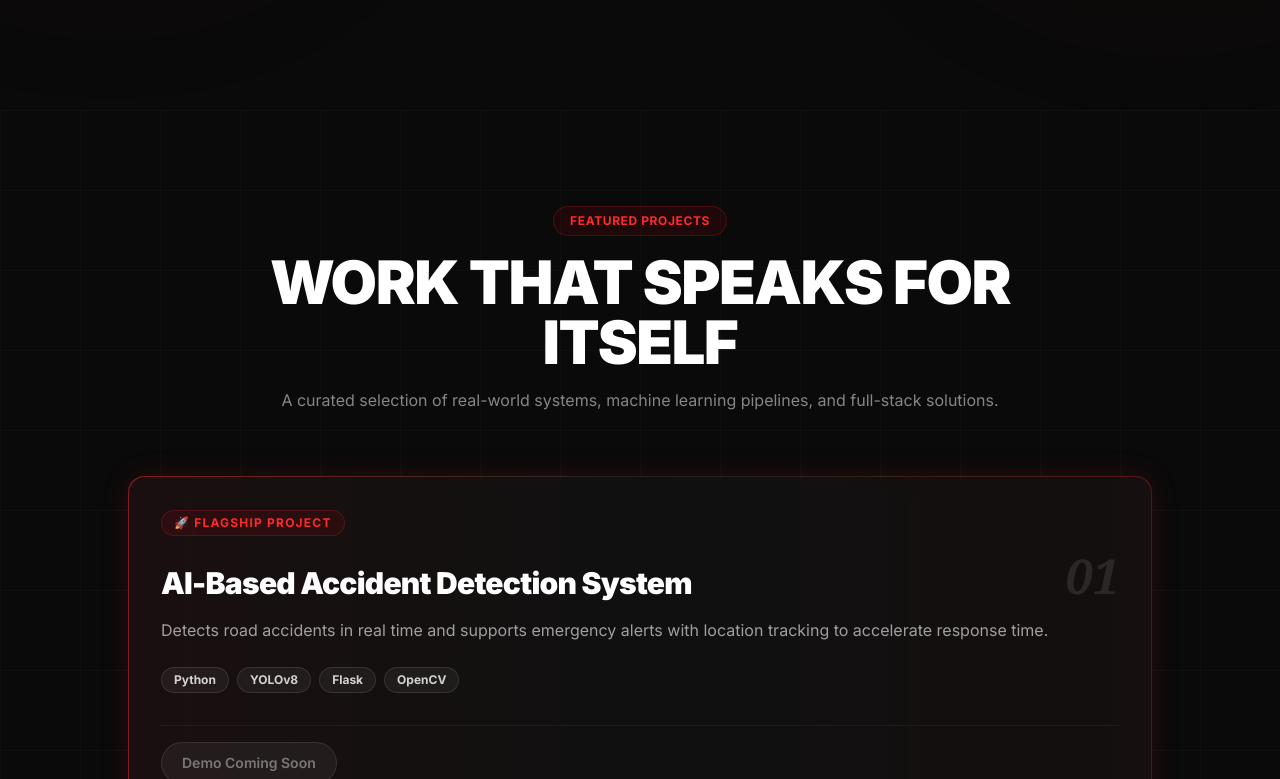
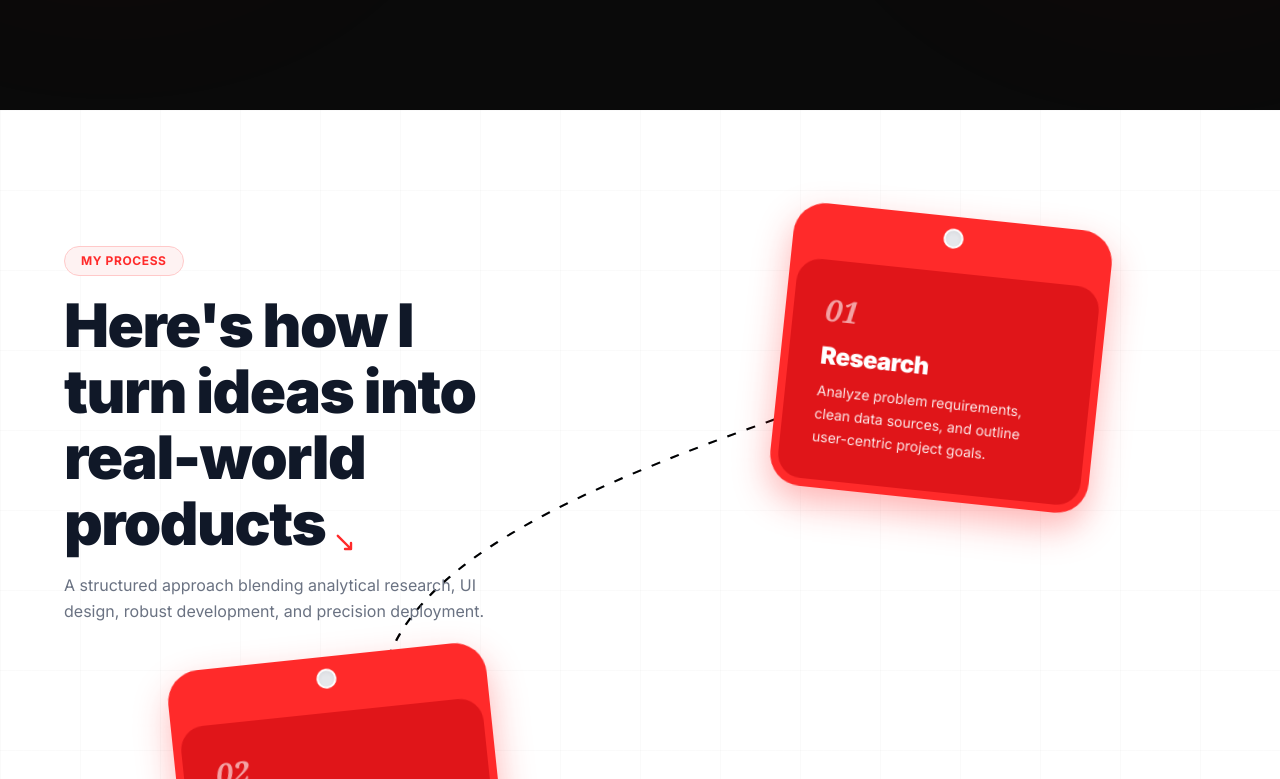
Before and after one commit to syminhaj/syeda-minhajul-sajideen-portfolio, a React (Vite) app: page / in a window 1280 px wide. Shown: the part 1401-2180 px from the top of the page. Built offline with nearby package versions, Linux system fonts and the light colour scheme; no server answers.

Commit message:
Create Services component with scroll-progress animated SVG path and hanging tag cards

```diff
--- a/src/App.jsx
+++ b/src/App.jsx
@@ -5,6 +5,7 @@ import Preloader from './components/Preloader'
 import Navbar from './components/Navbar'
 import About from './components/About'
 import TechnicalSkills from './components/TechnicalSkills'
+import Services from './components/Services'
 import Projects from './components/Projects'
 import Internships from './components/Internships'
 import Leadership from './components/Leadership'
@@ -27,6 +28,7 @@ export default function App() {
       <main>
         <About />
         <TechnicalSkills />
+        <Services />
         <Projects />
         {internshipsList && internshipsList.length > 0 && <Internships />}
         {leadershipList && leadershipList.length > 0 && <Leadership />}
--- /dev/null
+++ b/src/components/Services.jsx
@@ -0,0 +1,272 @@
+import { useRef, useState } from 'react'
+import {
+  motion,
+  useScroll,
+  useSpring,
+  useMotionValueEvent,
+} from 'framer-motion'
+import { skillsContent } from '../data/portfolioData'
+
+function TagCard({
+  number,
+  title,
+  text,
+  className = '',
+  aosDelay = 0,
+  aosType = 'fade-up',
+  pathLength,
+  containerRef,
+}) {
+  const cardRef = useRef(null)
+  const [isActive, setIsActive] = useState(false)
+
+  useMotionValueEvent(pathLength, 'change', (latest) => {
+    if (!cardRef.current || !containerRef.current) return
+    const containerRect = containerRef.current.getBoundingClientRect()
+    const cardRect = cardRef.current.getBoundingClientRect()
+    const cardTopInContainer = cardRect.top - containerRect.top
+    const containerHeight = containerRect.height || 1350
+    const tipY = latest * containerHeight
+
+    // Activate card once the animated dashed line tip reaches card top + 50px
+    if (tipY >= cardTopInContainer + 50) {
+      setIsActive(true)
+    } else {
+      setIsActive(false)
+    }
+  })
+
+  return (
+    <div
+      ref={cardRef}
+      data-aos={aosType}
+      data-aos-delay={aosDelay}
+      className={`w-72 sm:w-80 rounded-[2rem] p-2 transition-all duration-700 cursor-default select-none ${
+        isActive
+          ? 'bg-[#ff2a2a] shadow-[0_15px_35px_rgba(255,42,42,0.35)]'
+          : 'bg-white shadow-[0_10px_30px_rgba(0,0,0,0.06)] border border-gray-100'
+      } ${className}`}
+    >
+      {/* Punched hole circle at the top */}
+      <div className="w-5 h-5 rounded-full bg-gray-200 border-2 border-white mx-auto shadow-inner mt-1" />
+
+      {/* Inner panel */}
+      <div
+        className={`mt-6 p-6 sm:p-8 min-h-[220px] rounded-[1.5rem] transition-colors duration-700 flex flex-col justify-between ${
+          isActive ? 'bg-red-700/50 text-white' : 'bg-[#f4f4f4] text-gray-900'
+        }`}
+      >
+        <div>
+          <span
+            className={`block text-3xl font-serif italic font-black mb-3 ${
+              isActive ? 'text-white/60' : 'text-gray-400'
+            }`}
+          >
+            {number}
+          </span>
+          <h3
+            className={`text-2xl font-black tracking-tight mb-2 ${
+              isActive ? 'text-white' : 'text-gray-900'
+            }`}
+          >
+            {title}
+          </h3>
+        </div>
+        <p
+          className={`text-sm leading-relaxed ${
+            isActive ? 'text-white/90' : 'text-gray-600'
+          }`}
+        >
+          {text}
+        </p>
+      </div>
+    </div>
+  )
+}
+
+export default function Services() {
+  const containerRef = useRef(null)
+
+  const { scrollYProgress } = useScroll({
+    target: containerRef,
+    offset: ['start center', 'end center'],
+  })
+
+  const pathLength = useSpring(scrollYProgress, {
+    stiffness: 60,
+    damping: 20,
+    restDelta: 0.001,
+  })
+
+  const desktopSvgPath =
+    'M 650,200 C 400,300 200,400 300,600 C 400,800 750,750 700,950 C 650,1150 400,1150 300,1200'
+
+  const cardConfigs = [
+    {
+      className:
+        'md:absolute md:top-[10px] md:right-[5%] lg:right-[10%] rotate-2 md:rotate-6',
+      aosType: 'fade-left',
+      aosDelay: 100,
+    },
+    {
+      className:
+        'md:absolute md:top-[450px] md:left-[5%] lg:left-[10%] -rotate-2 md:-rotate-6',
+      aosType: 'fade-right',
+      aosDelay: 200,
+    },
+    {
+      className:
+        'md:absolute md:top-[700px] md:right-[5%] lg:right-[15%] rotate-1 md:rotate-3',
+      aosType: 'fade-left',
+      aosDelay: 300,
+    },
+    {
+      className:
+        'md:absolute md:top-[1050px] md:left-[15%] lg:left-[25%] -rotate-1 md:-rotate-3',
+      aosType: 'fade-right',
+      aosDelay: 400,
+    },
+  ]
+
+  return (
+    <section
+      id="process"
+      ref={containerRef}
+      className="bg-white pt-24 pb-32 px-6 md:px-12 relative overflow-hidden bg-[linear-gradient(to_right,#8080800a_1px,transparent_1px),linear-gradient(to_bottom,#8080800a_1px,transparent_1px)] bg-[size:80px_80px]"
+    >
+      <div className="max-w-6xl mx-auto relative md:h-[1350px]">
+        {/* Header Block */}
+        <div
+          data-aos="fade-up"
+          className="mb-12 md:mb-0 md:absolute top-10 left-0 md:w-[450px] z-20"
+        >
+          <span className="inline-block px-4 py-1.5 rounded-full bg-red-50 border border-red-200 text-[#ff2a2a] text-xs font-bold uppercase tracking-wider mb-4">
+            {skillsContent.badge}
+          </span>
+          <div className="relative mb-4">
+            <h2 className="text-4xl md:text-5xl lg:text-6xl font-black leading-[1.1] text-gray-900 tracking-tight inline">
+              {skillsContent.heading}
+            </h2>
+            {/* Small hand-drawn arrow SVG */}
+            <svg
+              className="w-6 h-6 text-[#ff2a2a] inline-block ml-2 -mb-1"
+              viewBox="0 0 20 20"
+              fill="none"
+              stroke="currentColor"
+              strokeWidth="2"
+              strokeLinecap="round"
+              strokeLinejoin="round"
+              aria-hidden="true"
+            >
+              <path d="M4 4 Q 10 10 15 15 M 15 15 L 10 15 M 15 15 L 15 10" />
+            </svg>
+          </div>
+          <p className="text-gray-500 text-sm md:text-base leading-relaxed">
+            {skillsContent.description}
+          </p>
+        </div>
+
+        {/* Desktop 3-Layer Animated Curved SVG Path */}
+        <svg
+          className="hidden md:block absolute top-0 left-0 w-full h-[1350px] pointer-events-none z-0"
+          viewBox="0 0 1000 1350"
+          preserveAspectRatio="none"
+          aria-hidden="true"
+        >
+          {/* Layer 1: Faint Guide Path */}
+          <path
+            d={desktopSvgPath}
+            fill="none"
+            stroke="#cbd5e1"
+            strokeWidth="2"
+            strokeDasharray="8 10"
+          />
+
+          {/* Layer 2: Mask animated by Framer Motion pathLength */}
+          <mask id="path-mask">
+            <motion.path
+              d={desktopSvgPath}
+              fill="none"
+              stroke="white"
+              strokeWidth="20"
+              style={{ pathLength }}
+            />
+          </mask>
+
+          {/* Layer 3: Solid Real Dashed Line Revealed by Mask */}
+          <path
+            d={desktopSvgPath}
+            fill="none"
+            stroke="black"
+            strokeWidth="2"
+            strokeDasharray="8 10"
+            mask="url(#path-mask)"
+          />
+        </svg>
+
+        {/* Mobile 3-Layer Animated Straight SVG Path */}
+        <svg
+          className="md:hidden absolute top-0 left-[50%] -translate-x-1/2 w-4 h-full pointer-events-none z-0"
+          viewBox="0 0 4 100"
+          preserveAspectRatio="none"
+          aria-hidden="true"
+        >
+          <path
+            d="M 2,0 L 2,100"
+            fill="none"
+            stroke="#cbd5e1"
+            strokeWidth="2"
+            strokeDasharray="4 6"
+            vectorEffect="non-scaling-stroke"
+          />
+          <mask id="path-mask-mobile">
+            <motion.path
+              d="M 2,0 L 2,100"
+              fill="none"
+              stroke="white"
+              strokeWidth="20"
+              style={{ pathLength }}
+              vectorEffect="non-scaling-stroke"
+            />
+          </mask>
+          <path
+            d="M 2,0 L 2,100"
+            fill="none"
+            stroke="black"
+            strokeWidth="2"
+            strokeDasharray="4 6"
+            mask="url(#path-mask-mobile)"
+            vectorEffect="non-scaling-stroke"
+          />
+        </svg>
+
+        {/* Hanging Tag Cards Container */}
+        <div className="flex flex-col gap-8 md:gap-12 items-center md:block relative z-10">
+          {skillsContent.cards.map((card, index) => {
+            const config = cardConfigs[index] || {}
+            return (
+              <TagCard
+                key={card.number}
+                number={card.number}
+                title={card.title}
+                text={card.text}
+                className={config.className}
+                aosDelay={config.aosDelay}
+                aosType={config.aosType}
+                pathLength={pathLength}
+                containerRef={containerRef}
+              />
+            )
+          })}
+        </div>
+
+        {/* Hand-written Caveat End Note */}
+        {skillsContent.endText && (
+          <div className="hidden md:block absolute top-[1250px] left-[60%] font-['Caveat',cursive] text-3xl text-gray-600 rotate-6 select-none">
+            {skillsContent.endText}
+          </div>
+        )}
+      </div>
+    </section>
+  )
+}
```
